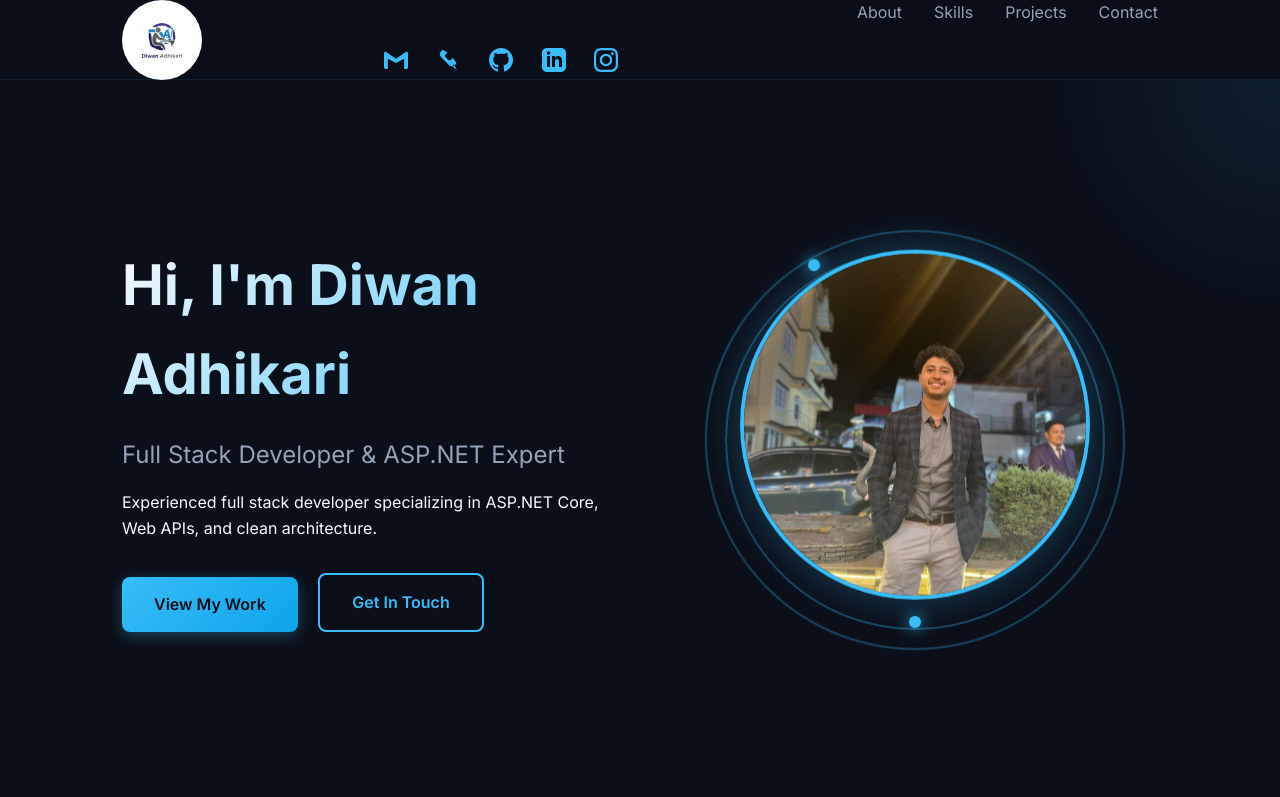
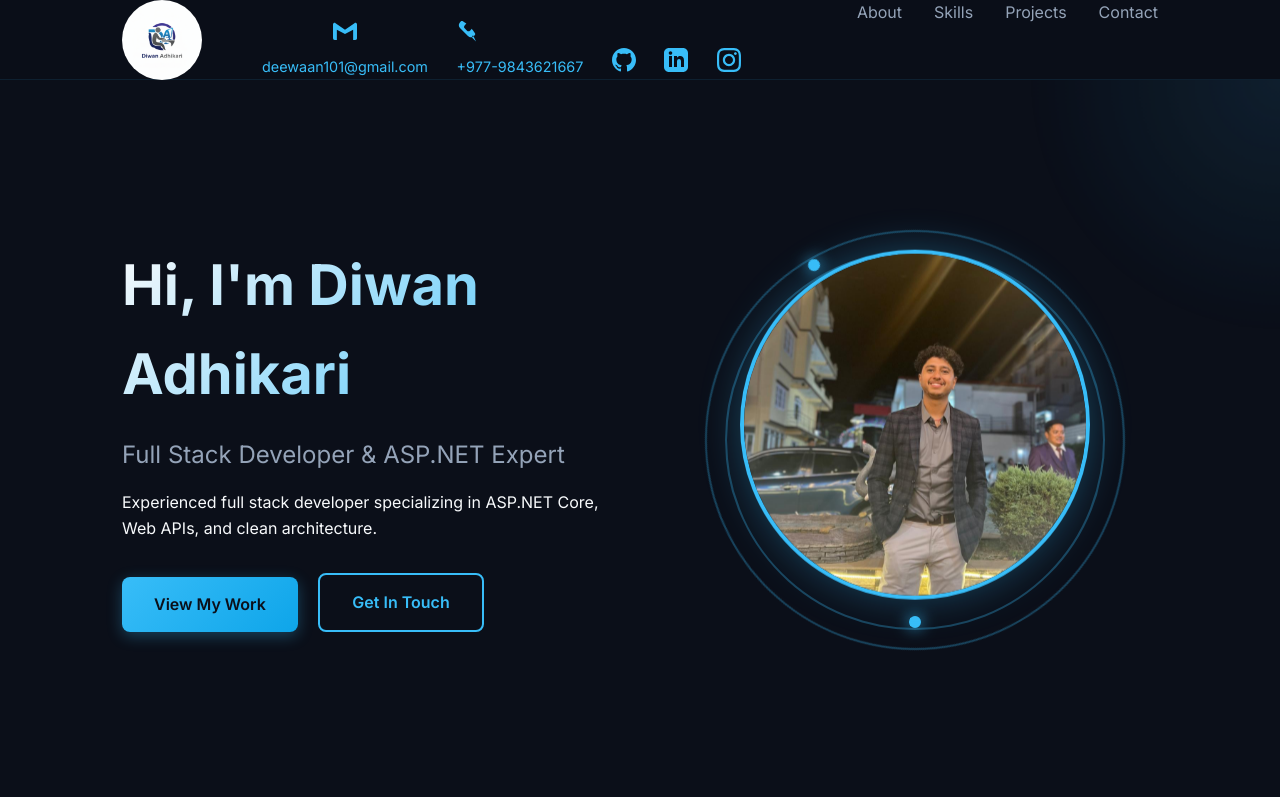
Before and after one commit to DiwanAdhikari/Diwan-Personal-Website, a plain HTML site: page Index.html in a window 1280 px wide. Shown: the top 797 px of the page. Drawn offline with Linux system fonts and the light colour scheme.

Commit message:
Update Index.html
fixed contact

```diff
--- a/Index.html
+++ b/Index.html
@@ -551,16 +551,18 @@
         </a>
         <div class="contact-info" style="margin-top: 1px; align-content: flex-end;" >
         <div class="social-links">
-        <a href="mailto:deewaan101@gmail.com" title="Email"  target="_blank">
-            <svg width="24" height="24" viewBox="0 0 24 24" fill="currentColor">
-                <path d="M24 5.457v13.909c0 .904-.732 1.634-1.634 1.634h-2.23V10.831L12 15.015l-8.136-4.184v10.169H1.634A1.634 1.634 0 0 1 0 19.366V5.457c0-1.298 1.458-2.064 2.527-1.325l9.473 6.543 9.473-6.543c1.069-.739 2.527.027 2.527 1.325z"/>
-            </svg>
-        </a>
+      <a href="mailto:deewaan101@gmail.com" title="Email" target="_blank" style="text-align: center; display: inline-block;">
+    <svg width="24" height="24" viewBox="0 0 24 24" fill="currentColor">
+        <path d="M24 5.457v13.909c0 .904-.732 1.634-1.634 1.634h-2.23V10.831L12 15.015l-8.136-4.184v10.169H1.634A1.634 1.634 0 0 1 0 19.366V5.457c0-1.298 1.458-2.064 2.527-1.325l9.473 6.543 9.473-6.543c1.069-.739 2.527.027 2.527 1.325z"/>
+    </svg>
+    <div style="font-size: 0.9rem; margin-top: 0.25rem;">deewaan101@gmail.com</div>
+</a>
 
         <a href="tel:+9779843621667" title="Phone"  target="_blank">
             <svg width="24" height="24" viewBox="0 0 24 24" fill="currentColor">
                 <path d="M20 22.622l-3.276-3.276c-.8-.8-.767-2.1.074-2.856l1.203-1.077c.544-.488.641-1.306.215-1.904l-2.42-3.407c-.426-.6-.1.095-.644.584l-1.203 1.077c-.841.756-2.141.723-2.941-.077l-2.327-2.327c-.8-.8-.833-2.1-.077-2.941l1.077-1.203c.488-.544 1.184-.218.584-.644l-3.407-2.42c-.598-.426-1.416-.329-1.904.215l-1.077 1.203c-.756.841-1.944 3.344.327 5.615l7.733 7.733c2.271 2.271 4.774 1.083 5.615.327l1.203-1.077c.544-.488.641-1.306.215-1.904l-2.42-3.407c-.426-.6-1.104-.756-1.945.077z"/>
             </svg>
+             <div style="font-size: 0.9rem; margin-top: 0.25rem;">+977-9843621667</div>
         </a>
 
         <a href="https://github.com/DiwanAdhikari/" title="GitHub"  target="_blank">
```
